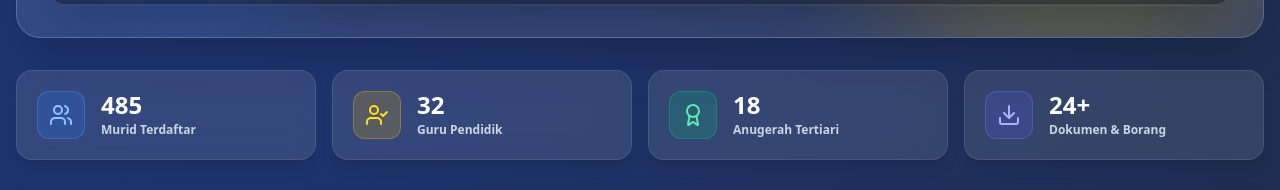
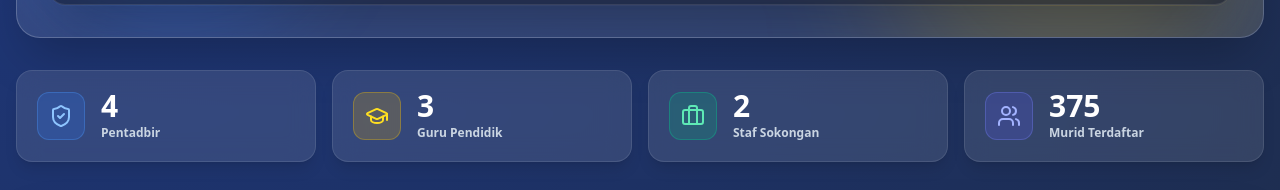
Before and after one commit to skmpsite/home, a React (Vite) app: page / in a window 1280 px wide. Shown: the part 557-747 px from the top of the page. Built offline with nearby package versions, Linux system fonts and the light colour scheme; no server answers; the database is empty.

Commit message:
feat: add students list to hero section
Integrate student records into the HeroSection component to support expanded display capabilities and dashboard features.

```diff
--- a/src/App.tsx
+++ b/src/App.tsx
@@ -749,6 +749,7 @@ export default function App() {
             latestNews={newsList}
             upcomingEvents={events}
             staffList={staffList}
+            studentsList={studentsList}
             onNavigate={setActiveTab}
             onSelectNews={(news) => {
               setSelectedNewsReader(news);
--- a/src/components/sections/HeroSection.tsx
+++ b/src/components/sections/HeroSection.tsx
@@ -1,6 +1,8 @@
-import React from 'react';
-import { SchoolProfile, NewsItem, CalendarEvent, Staff } from '../../types';
+import React, { useMemo } from 'react';
+import { SchoolProfile, NewsItem, CalendarEvent, Staff, StudentRecord } from '../../types';
 import { initialSchoolProfile } from '../../data/initialData';
+import { isAdministrator } from '../../utils/staffHelpers';
+import { getStudentsList } from '../../utils/storage';
 import {
   Bell,
   Megaphone,
@@ -22,7 +24,9 @@ import {
   CheckCircle2,
   MessageSquare,
   Share2,
-  ShieldCheck
+  ShieldCheck,
+  GraduationCap,
+  Briefcase
 } from 'lucide-react';
 import { TabType } from '../Navbar';
 import { getSafeNewsImageUrl, SECONDARY_FALLBACK_PHOTOS } from '../../utils/imageHelpers';
@@ -34,6 +38,7 @@ interface HeroSectionProps {
   latestNews: NewsItem[];
   upcomingEvents: CalendarEvent[];
   staffList?: Staff[];
+  studentsList?: StudentRecord[];
   onNavigate: (tab: TabType) => void;
   onSelectNews: (news: NewsItem) => void;
 }
@@ -43,6 +48,7 @@ export const HeroSection: React.FC<HeroSectionProps> = ({
   latestNews,
   upcomingEvents,
   staffList,
+  studentsList,
   onNavigate,
   onSelectNews
 }) => {
@@ -55,6 +61,37 @@ export const HeroSection: React.FC<HeroSectionProps> = ({
   const displayTitle = profile.principalTitle || (guruBesarFromStaff ? guruBesarFromStaff.position : 'Guru Besar (DG48)');
   const displayBadge = profile.principalBadge || 'Perutusan & Kata Alu-Aluan';
   const pinnedNews = latestNews.filter((n) => n.isPinned)[0] || latestNews[0];
+
+  // Pengiraan Dinamik Data: Pentadbir, Guru, Staf (daripada Carta Organisasi) & Murid (daripada HEM)
+  const pentadbirCount = useMemo(() => {
+    const list = staffList && staffList.length > 0 ? staffList : [];
+    const count = list.filter((s) => isAdministrator(s, profile)).length;
+    return count > 0 ? count : 4;
+  }, [staffList, profile]);
+
+  const guruCount = useMemo(() => {
+    const list = staffList && staffList.length > 0 ? staffList : [];
+    const count = list.filter(
+      (s) => !isAdministrator(s, profile) && (s.category === 'guru' || (s.grade && s.grade.toUpperCase().includes('DG')))
+    ).length;
+    return count > 0 ? count : 24;
+  }, [staffList, profile]);
+
+  const stafCount = useMemo(() => {
+    const list = staffList && staffList.length > 0 ? staffList : [];
+    const count = list.filter(
+      (s) => s.category === 'staf' || s.category === 'akp' || (!isAdministrator(s, profile) && !(s.grade && s.grade.toUpperCase().includes('DG')))
+    ).length;
+    return count > 0 ? count : 4;
+  }, [staffList, profile]);
+
+  const muridCount = useMemo(() => {
+    if (studentsList && studentsList.length > 0) {
+      return studentsList.length;
+    }
+    const stored = getStudentsList();
+    return stored && stored.length > 0 ? stored.length : 375;
+  }, [studentsList]);
 
   const videoTag = profile.officialVideoTag || 'Tayangan Rasmi Sekolah';
   const videoTitle = profile.officialVideoTitle || 'Video Alu-Aluan & Profil SK Merbau Pulas';
@@ -116,45 +153,73 @@ export const HeroSection: React.FC<HeroSectionProps> = ({
         </div>
       </div>
 
-      {/* Quick Statistics Strip */}
-      <div className="grid grid-cols-2 md:grid-cols-4 gap-4">
-        <div className="bg-white/10 backdrop-blur-md p-5 rounded-2xl border border-white/10 shadow-lg hover:bg-white/15 transition flex items-center gap-4">
-          <div className="w-12 h-12 rounded-xl bg-blue-500/20 border border-blue-400/30 text-blue-300 flex items-center justify-center font-bold">
-            <Users className="w-6 h-6 text-blue-300" />
+      {/* Quick Statistics Strip: Pentadbir, Guru, Staf & Murid */}
+      <div className="grid grid-cols-2 lg:grid-cols-4 gap-4">
+        {/* 1. Pentadbir */}
+        <div
+          onClick={() => onNavigate('organisasi')}
+          className="bg-white/10 backdrop-blur-md p-5 rounded-2xl border border-white/10 shadow-lg hover:bg-white/15 hover:border-blue-400/40 transition cursor-pointer flex items-center gap-4 group"
+          title="Klik untuk melihat Barisan Pentadbir di Carta Organisasi"
+        >
+          <div className="w-12 h-12 rounded-xl bg-blue-500/20 border border-blue-400/30 text-blue-300 flex items-center justify-center font-bold group-hover:scale-105 transition flex-shrink-0">
+            <ShieldCheck className="w-6 h-6 text-blue-300" />
           </div>
           <div>
-            <span className="text-2xl font-black text-white leading-none">{profile.statsMurid || '485'}</span>
-            <p className="text-xs font-semibold text-slate-300 mt-0.5">Murid Terdaftar</p>
+            <span className="text-2xl sm:text-3xl font-black text-white leading-none block group-hover:text-blue-300 transition">
+              {pentadbirCount}
+            </span>
+            <p className="text-xs font-semibold text-slate-300 mt-1">Pentadbir</p>
           </div>
         </div>
 
-        <div className="bg-white/10 backdrop-blur-md p-5 rounded-2xl border border-white/10 shadow-lg hover:bg-white/15 transition flex items-center gap-4">
-          <div className="w-12 h-12 rounded-xl bg-yellow-500/20 border border-yellow-400/30 text-yellow-300 flex items-center justify-center font-bold">
-            <UserCheck className="w-6 h-6 text-yellow-300" />
+        {/* 2. Guru Pendidik */}
+        <div
+          onClick={() => onNavigate('organisasi')}
+          className="bg-white/10 backdrop-blur-md p-5 rounded-2xl border border-white/10 shadow-lg hover:bg-white/15 hover:border-yellow-400/40 transition cursor-pointer flex items-center gap-4 group"
+          title="Klik untuk melihat Barisan Guru di Carta Organisasi"
+        >
+          <div className="w-12 h-12 rounded-xl bg-yellow-500/20 border border-yellow-400/30 text-yellow-300 flex items-center justify-center font-bold group-hover:scale-105 transition flex-shrink-0">
+            <GraduationCap className="w-6 h-6 text-yellow-300" />
           </div>
           <div>
-            <span className="text-2xl font-black text-white leading-none">{profile.statsGuru || '32'}</span>
-            <p className="text-xs font-semibold text-slate-300 mt-0.5">Guru Pendidik</p>
+            <span className="text-2xl sm:text-3xl font-black text-white leading-none block group-hover:text-yellow-300 transition">
+              {guruCount}
+            </span>
+            <p className="text-xs font-semibold text-slate-300 mt-1">Guru Pendidik</p>
           </div>
         </div>
 
-        <div className="bg-white/10 backdrop-blur-md p-5 rounded-2xl border border-white/10 shadow-lg hover:bg-white/15 transition flex items-center gap-4">
-          <div className="w-12 h-12 rounded-xl bg-emerald-500/20 border border-emerald-400/30 text-emerald-300 flex items-center justify-center font-bold">
-            <Award className="w-6 h-6 text-emerald-300" />
+        {/* 3. Staf Sokongan (AKP) */}
+        <div
+          onClick={() => onNavigate('organisasi')}
+          className="bg-white/10 backdrop-blur-md p-5 rounded-2xl border border-white/10 shadow-lg hover:bg-white/15 hover:border-emerald-400/40 transition cursor-pointer flex items-center gap-4 group"
+          title="Klik untuk melihat Staf Sokongan di Carta Organisasi"
+        >
+          <div className="w-12 h-12 rounded-xl bg-emerald-500/20 border border-emerald-400/30 text-emerald-300 flex items-center justify-center font-bold group-hover:scale-105 transition flex-shrink-0">
+            <Briefcase className="w-6 h-6 text-emerald-300" />
           </div>
           <div>
-            <span className="text-2xl font-black text-white leading-none">{profile.statsAnugerah || '18'}</span>
-            <p className="text-xs font-semibold text-slate-300 mt-0.5">Anugerah Tertiari</p>
+            <span className="text-2xl sm:text-3xl font-black text-white leading-none block group-hover:text-emerald-300 transition">
+              {stafCount}
+            </span>
+            <p className="text-xs font-semibold text-slate-300 mt-1">Staf Sokongan</p>
           </div>
         </div>
 
-        <div className="bg-white/10 backdrop-blur-md p-5 rounded-2xl border border-white/10 shadow-lg hover:bg-white/15 transition flex items-center gap-4">
-          <div className="w-12 h-12 rounded-xl bg-indigo-500/20 border border-indigo-400/30 text-indigo-300 flex items-center justify-center font-bold">
-            <Download className="w-6 h-6 text-indigo-300" />
+        {/* 4. Murid Terdaftar */}
+        <div
+          onClick={() => onNavigate('hem')}
+          className="bg-white/10 backdrop-blur-md p-5 rounded-2xl border border-white/10 shadow-lg hover:bg-white/15 hover:border-indigo-400/40 transition cursor-pointer flex items-center gap-4 group"
+          title="Klik untuk melihat pengurusan Hal Ehwal Murid (HEM)"
+        >
+          <div className="w-12 h-12 rounded-xl bg-indigo-500/20 border border-indigo-400/30 text-indigo-300 flex items-center justify-center font-bold group-hover:scale-105 transition flex-shrink-0">
+            <Users className="w-6 h-6 text-indigo-300" />
           </div>
           <div>
-            <span className="text-2xl font-black text-white leading-none">{profile.statsDokumen || '24+'}</span>
-            <p className="text-xs font-semibold text-slate-300 mt-0.5">Dokumen & Borang</p>
+            <span className="text-2xl sm:text-3xl font-black text-white leading-none block group-hover:text-indigo-300 transition">
+              {muridCount}
+            </span>
+            <p className="text-xs font-semibold text-slate-300 mt-1">Murid Terdaftar</p>
           </div>
         </div>
       </div>
```
